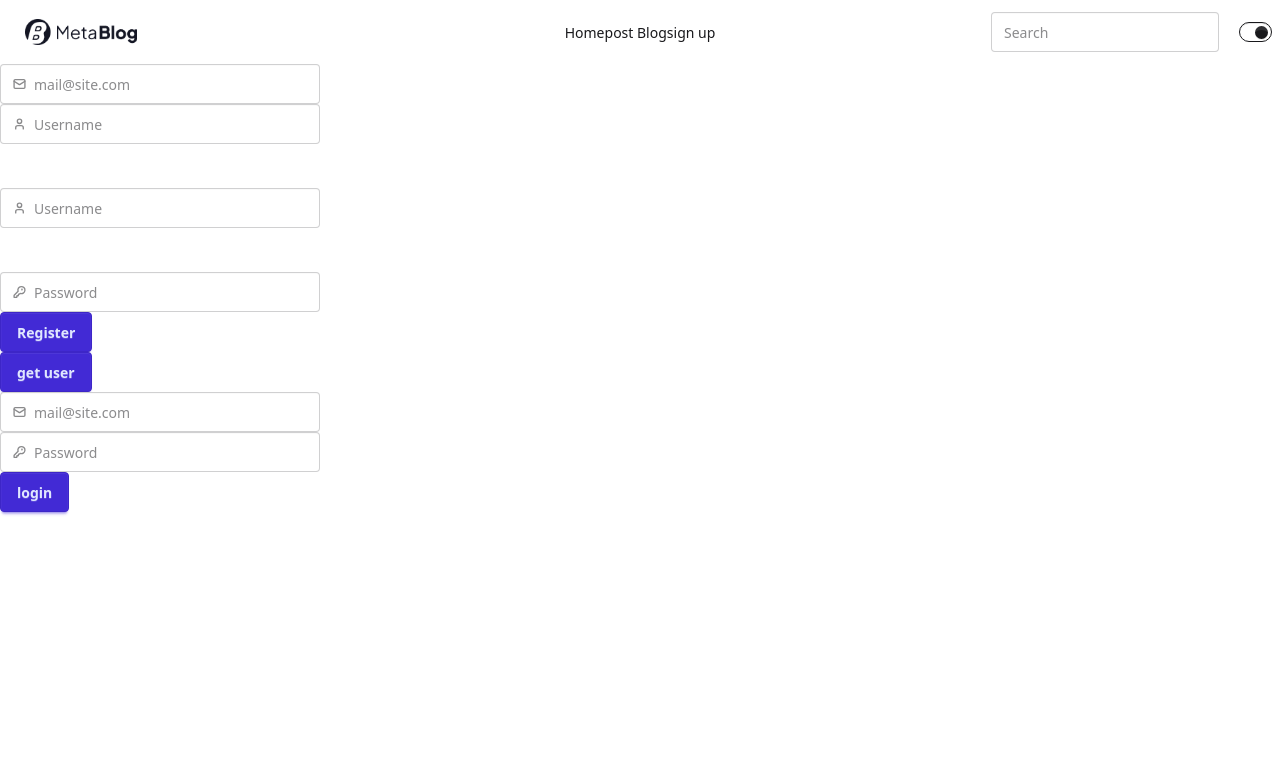
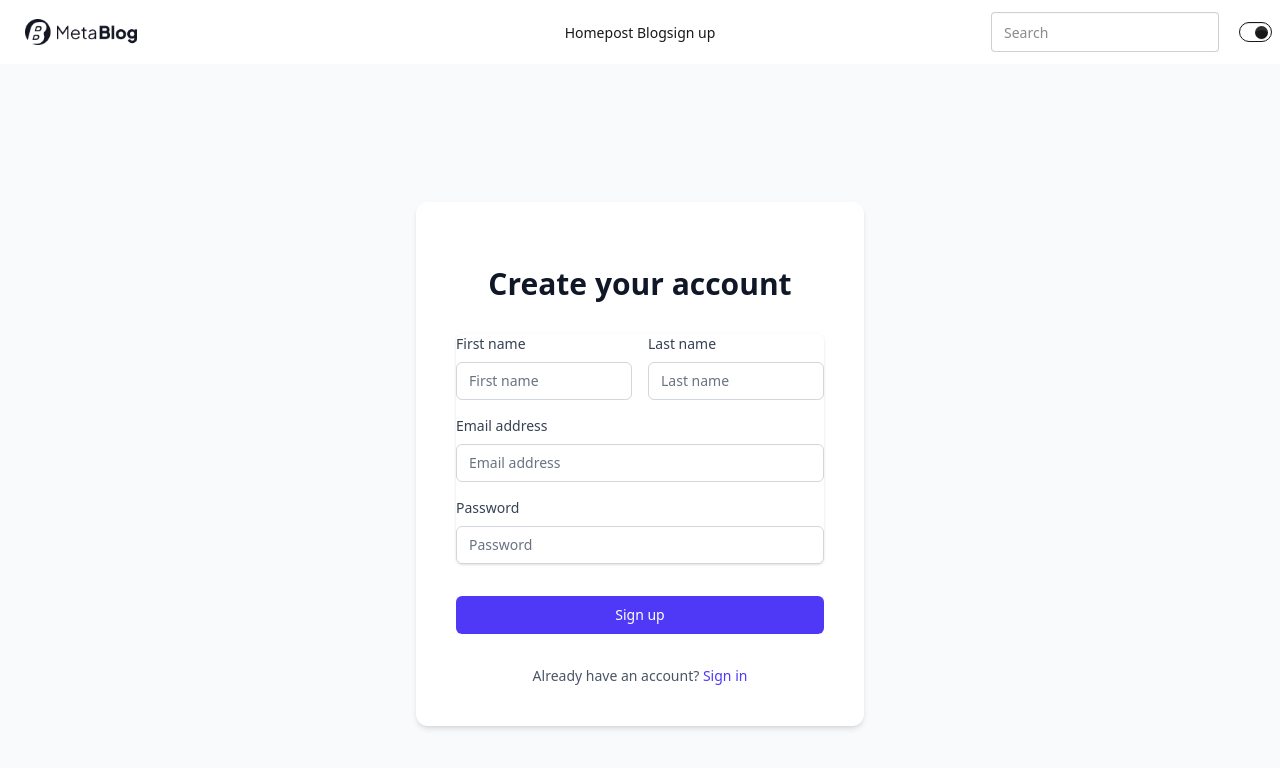
Before and after one commit to Saiyan619/blog-app, a React (Vite) app: page /SignUp in a window 1280 px wide. Shown: the top 768 px of the page. Built offline with nearby package versions, Linux system fonts and the light colour scheme.

Commit message:
still buiilding frontend

```diff
--- a/src/App.jsx
+++ b/src/App.jsx
@@ -5,6 +5,7 @@ import SignUp from './pages/AuthPages/SignUp';
 import { AuthProvider } from './utils/Context';
 import PostABlog from './pages/postBlog/PostABlog';
 import BlogDetails from './pages/blogs/BlogDetails';
+import { Login } from './pages/AuthPages/Login';
 
 const App = () => {
   return (
@@ -13,6 +14,7 @@ const App = () => {
       <Routes>
         <Route path="/" element={<Homepage />} />
         <Route path="/SignUp" element={<SignUp />} />
+        <Route path="/Login" element={<Login />} />
         <Route path="/post_a_blog" element={<PostABlog />} />
         <Route path="/blog/:id" element={<BlogDetails />} />
       </Routes>
--- a/src/pages/AuthPages/Login.jsx
+++ b/src/pages/AuthPages/Login.jsx
@@ -1,12 +1,148 @@
-import React from 'react'
+import React from "react";
+import { useState, useEffect } from "react";
+import axios from "axios";
+import { useAuth } from "../../utils/Context";
+import Nav from "../../globalComponents/Nav";
+import { useNavigate } from "react-router-dom";
 
-const Login = () => {
+export const Login = () => {
+  const { login, register, fetchUserData, isAuthenticated, user, logout } = useAuth();
+
+  const navigate = useNavigate();
+
+  const [loginData, setLoginData] = useState({
+    email: "",
+    password: "",
+  });
+
+  const handleEmailLogin = (e) => {
+    setLoginData({ ...loginData, email: e.target.value });
+  };
+  const handlePasswordLogin = (e) => {
+    setLoginData({ ...loginData, password: e.target.value });
+  };
+  console.log(user);
+
+  const handleSubmit = async (e) => {
+    e.preventDefault();
+    try {
+      const success = await login(loginData.email, loginData.password);
+      if (success) {
+        console.log("Login successful!");
+      } else {
+        console.error("Login failed");
+      }
+    } catch (error) {
+      console.error(error);
+    }
+    console.log("Login submitted:", loginData);
+    navigate("/");
+  };
+
   return (
     <div>
-      Login
-      Login
+      <Nav />
+      <div className="min-h-screen flex items-center justify-center bg-gray-50 py-12 px-4 sm:px-6 lg:px-8">
+        <div className="max-w-md w-full space-y-8 bg-white p-10 rounded-xl shadow-md">
+          <div>
+            <h2 className="mt-6 text-center text-3xl font-extrabold text-gray-900">
+              Sign in to your account
+            </h2>
+          </div>
+          <form className="mt-8 space-y-6" onSubmit={handleSubmit}>
+            {/* <div className="rounded-md shadow-sm -space-y-px"> */}
+
+            <div className="mb-4">
+              <label
+                htmlFor="email-address"
+                className="block text-sm font-medium text-gray-700 mb-2"
+              >
+                Email address
+              </label>
+
+              <div>
+                <fieldset className="fieldset">
+                  <input
+                    id="email-address"
+                    name="email"
+                    type="email"
+                    autoComplete="email"
+                    required
+                    value={loginData.email}
+                    onChange={handleEmailLogin}
+                    placeholder="mail@site.com"
+                    className="input"
+                  />
+                  <p className="fieldset-label">Enter a valid Email</p>
+                </fieldset>
+              </div>
+            </div>
+            <div className="mb-4">
+              <label
+                htmlFor="password"
+                className="block text-sm font-medium text-gray-700 mb-2"
+              >
+                Password
+              </label>
+
+              <div>
+                <fieldset className="fieldset">
+                  <input
+                    id="password"
+                    className="input"
+                    name="password"
+                    type="password"
+                    autoComplete="current-password"
+                    required
+                    onChange={handlePasswordLogin}
+                    placeholder="Password"
+                  />
+                  <p className="fieldset-label">Login you password</p>
+                </fieldset>
+              </div>
+            </div>
+            {/* </div> */}
+
+            <div className="flex items-center justify-between">
+              <div className="flex items-center">
+                <input
+                  id="remember-me"
+                  name="remember-me"
+                  type="checkbox"
+                  className="h-4 w-4 text-indigo-600 focus:ring-indigo-500 border-gray-300 rounded"
+                />
+                <label
+                  htmlFor="remember-me"
+                  className="ml-2 block text-sm text-gray-900"
+                >
+                  Remember me
+                </label>
+              </div>
+
+              <div className="text-sm">
+                <a
+                  href="#"
+                  className="font-medium text-indigo-600 hover:text-indigo-500"
+                >
+                  Forgot your password?
+                </a>
+              </div>
+            </div>
+
+            <div>
+              <div>
+                <button
+                  type="submit"
+                  onClick={handleSubmit}
+                  className="btn btn-primary w-full"
+                >
+                  login
+                </button>
+              </div>
+            </div>
+          </form>
+        </div>
+      </div>
     </div>
-  )
-}
-
-export default Login
+  );
+};
--- a/src/pages/AuthPages/SignUp.jsx
+++ b/src/pages/AuthPages/SignUp.jsx
@@ -3,6 +3,7 @@ import { useState, useEffect } from 'react'
 import axios from 'axios'
 import { useAuth } from '../../utils/Context'
 import Nav from '../../globalComponents/Nav'
+import { Link } from 'react-router-dom'
 
 const SignUp = () => {
 
@@ -20,7 +21,6 @@ const SignUp = () => {
     email: '',
     password: '',
   })
-  console.log(user)
 
   // const [tokens, setTokens] = useState({
   //   access: '',
@@ -87,94 +87,101 @@ const SignUp = () => {
   return (
     <div>
       <Nav />
-
+      <div className="min-h-screen flex items-center justify-center bg-gray-50 py-12 px-4 sm:px-6 lg:px-8">
+      <div className="max-w-md w-full space-y-8 bg-white p-10 rounded-xl shadow-md">
         <div>
-          <label className="input validator">
-  <svg className="h-[1em] opacity-50" xmlns="http://www.w3.org/2000/svg" viewBox="0 0 24 24"><g strokeLinejoin="round" strokeLinecap="round" strokeWidth="2.5" fill="none" stroke="currentColor"><rect width="20" height="16" x="2" y="4" rx="2"></rect><path d="m22 7-8.97 5.7a1.94 1.94 0 0 1-2.06 0L2 7"></path></g></svg>
-  <input value={userData.email}  onChange={handleEmail} type="email" placeholder="mail@site.com" required/>
+          <h2 className="mt-6 text-center text-3xl font-extrabold text-gray-900">
+            Create your account
+          </h2>
+        </div>
+          <div className="rounded-md shadow-sm -space-y-px">
+            <div className="grid grid-cols-2 gap-4 mb-4">
+              <div>
+                <label htmlFor="first-name" className="block text-sm font-medium text-gray-700 mb-2">
+                  First name
                 </label>
-<div className="validator-hint hidden">Enter valid email address</div>
+                <input
+                  id="first-name"
+                  name="firstName"
+                  type="text"
+                  autoComplete="given-name"
+                  required
+                  className="appearance-none relative block w-full px-3 py-2 border border-gray-300 placeholder-gray-500 text-gray-900 rounded-md focus:outline-none focus:ring-indigo-500 focus:border-indigo-500 focus:z-10 sm:text-sm"
+                  placeholder="First name"
+                  value={userData.first_name}
+                  onChange={handleFirstName}
+                />
               </div>
-
-
-
               <div>
-  <label className="input validator">
-  <svg className="h-[1em] opacity-50" xmlns="http://www.w3.org/2000/svg" viewBox="0 0 24 24"><g strokeLinejoin="round" strokeLinecap="round" strokeWidth="2.5" fill="none" stroke="currentColor"><path d="M19 21v-2a4 4 0 0 0-4-4H9a4 4 0 0 0-4 4v2"></path><circle cx="12" cy="7" r="4"></circle></g></svg>
-  <input value={userData.first_name} onChange={handleFirstName} type="input" required placeholder="Username" pattern="[A-Za-z][A-Za-z0-9\-]*" minlength="3" maxlength="30" title="Only letters, numbers or dash" />
+                <label htmlFor="last-name" className="block text-sm font-medium text-gray-700 mb-2">
+                  Last name
                 </label>
-<p className="validator-hint">
-  Must be 3 to 30 characters
-  <br/>containing only letters, numbers or dash
-</p>
+                <input
+                  id="last-name"
+                  name="lastName"
+                  type="text"
+                  autoComplete="family-name"
+                  required
+                  className="appearance-none relative block w-full px-3 py-2 border border-gray-300 placeholder-gray-500 text-gray-900 rounded-md focus:outline-none focus:ring-indigo-500 focus:border-indigo-500 focus:z-10 sm:text-sm"
+                  placeholder="Last name"
+                  value={userData.last_name}
+                  onChange={handleLastName}
+                />
               </div>
-
-          <div>
-  <label className="input validator">
-  <svg className="h-[1em] opacity-50" xmlns="http://www.w3.org/2000/svg" viewBox="0 0 24 24"><g strokeLinejoin="round" strokeLinecap="round" strokeWidth="2.5" fill="none" stroke="currentColor"><path d="M19 21v-2a4 4 0 0 0-4-4H9a4 4 0 0 0-4 4v2"></path><circle cx="12" cy="7" r="4"></circle></g></svg>
-  <input value={userData.last_name}  onChange={handleLastName} type="input" required placeholder="Username" pattern="[A-Za-z][A-Za-z0-9\-]*" minlength="3" maxlength="30" title="Only letters, numbers or dash" />
+            </div>
+            <div className="mb-4">
+              <label htmlFor="email-address" className="block text-sm font-medium text-gray-700 mb-2">
+                Email address
               </label>
-<p className="validator-hint">
-  Must be 3 to 30 characters
-  <br/>containing only letters, numbers or dash
-</p>
+              <input
+                id="email-address"
+                name="email"
+                type="email"
+                autoComplete="email"
+                required
+                className="appearance-none relative block w-full px-3 py-2 border border-gray-300 placeholder-gray-500 text-gray-900 rounded-md focus:outline-none focus:ring-indigo-500 focus:border-indigo-500 focus:z-10 sm:text-sm"
+                placeholder="Email address"
+                value={userData.email}
+                onChange={handleEmail}
+              />
             </div>
-
-
-          <div>
-
-          <label className="input validator">
-  <svg className="h-[1em] opacity-50" xmlns="http://www.w3.org/2000/svg" viewBox="0 0 24 24"><g strokeLinejoin="round" strokeLinecap="round" strokeWidth="2.5" fill="none" stroke="currentColor"><path d="M2.586 17.414A2 2 0 0 0 2 18.828V21a1 1 0 0 0 1 1h3a1 1 0 0 0 1-1v-1a1 1 0 0 1 1-1h1a1 1 0 0 0 1-1v-1a1 1 0 0 1 1-1h.172a2 2 0 0 0 1.414-.586l.814-.814a6.5 6.5 0 1 0-4-4z"></path><circle cx="16.5" cy="7.5" r=".5" fill="currentColor"></circle></g></svg>
-  <input onChange={handlePassword} type="password" required placeholder="Password" minlength="8" pattern="(?=.*\d)(?=.*[a-z])(?=.*[A-Z]).{8,}" title="Must be more than 8 characters, including number, lowercase letter, uppercase letter" />
+            <div className="mb-4">
+              <label htmlFor="password" className="block text-sm font-medium text-gray-700 mb-2">
+                Password
               </label>
-<p className="validator-hint hidden">
-  Must be more than 8 characters, including
-  <br/>At least one number
-  <br/>At least one lowercase letter
-  <br/>At least one uppercase letter
-          </p>
+              <input
+                id="password"
+                name="password"
+                type="password"
+                autoComplete="new-password"
+                required
+                className="appearance-none relative block w-full px-3 py-2 border border-gray-300 placeholder-gray-500 text-gray-900 rounded-md focus:outline-none focus:ring-indigo-500 focus:border-indigo-500 focus:z-10 sm:text-sm"
+                placeholder="Password"
+                value={userData.password}
+                onChange={handlePassword}
+              />
+            </div>
 
           </div>
 
           <div>
-        <button onClick={handleRegistration} className='btn btn-primary'>Register</button>
+            <button
+              type="submit"
+              className="group relative w-full flex justify-center py-2 px-4 border border-transparent text-sm font-medium rounded-md text-white bg-indigo-600 hover:bg-indigo-700 focus:outline-none focus:ring-2 focus:ring-offset-2 focus:ring-indigo-500"
+            >
+              Sign up
+            </button>
           </div>
 
-      <div>
-        <button onClick={fetchUser} className='btn btn-primary'>get user</button>
+          <div className="text-center mt-4">
+            <p className="text-sm text-gray-600">
+              Already have an account?{' '}
+              <Link to={'/Login'} className="font-medium text-indigo-600 hover:text-indigo-500">
+                Sign in
+              </Link>
+            </p>
           </div>
-
-
-      {/* ///////////////////////////////////////////////////////////////// */}
-
-
-      <div>
-          <label className="input validator">
-  <svg className="h-[1em] opacity-50" xmlns="http://www.w3.org/2000/svg" viewBox="0 0 24 24"><g strokeLinejoin="round" strokeLinecap="round" strokeWidth="2.5" fill="none" stroke="currentColor"><rect width="20" height="16" x="2" y="4" rx="2"></rect><path d="m22 7-8.97 5.7a1.94 1.94 0 0 1-2.06 0L2 7"></path></g></svg>
-  <input value={loginData.email} onChange={handleEmailLogin} type="email" placeholder="mail@site.com" required/>
-</label>
-<div className="validator-hint hidden">Enter valid email address</div>
       </div>
-
-
-
-      <div>
-
-              <label className="input validator">
-      <svg className="h-[1em] opacity-50" xmlns="http://www.w3.org/2000/svg" viewBox="0 0 24 24"><g strokeLinejoin="round" strokeLinecap="round" strokeWidth="2.5" fill="none" stroke="currentColor"><path d="M2.586 17.414A2 2 0 0 0 2 18.828V21a1 1 0 0 0 1 1h3a1 1 0 0 0 1-1v-1a1 1 0 0 1 1-1h1a1 1 0 0 0 1-1v-1a1 1 0 0 1 1-1h.172a2 2 0 0 0 1.414-.586l.814-.814a6.5 6.5 0 1 0-4-4z"></path><circle cx="16.5" cy="7.5" r=".5" fill="currentColor"></circle></g></svg>
-      <input onChange={handlePasswordLogin} type="password" required placeholder="Password" minlength="8" pattern="(?=.*\d)(?=.*[a-z])(?=.*[A-Z]).{8,}" title="Must be more than 8 characters, including number, lowercase letter, uppercase letter" />
-    </label>
-    <p className="validator-hint hidden">
-      Must be more than 8 characters, including
-      <br/>At least one number
-      <br/>At least one lowercase letter
-      <br/>At least one uppercase letter
-              </p>
-
-          </div>
-
-          <div>
-        <button onClick={handleLogin} className='btn btn-primary'>login</button>
     </div>
 
     </div>
--- a/src/pages/blogs/BlogDetails.jsx
+++ b/src/pages/blogs/BlogDetails.jsx
@@ -30,7 +30,7 @@ const BlogDetails = () => {
     <div>
       <Nav />
 
-          {!blogDetails ? (
+          {blogDetails ? (
                   <div className="flex items-center justify-center flex-col w-2/3 m-auto mt-10">
 
                   <div className="flex flex-col justify-center m-auto gap-7">
@@ -38,7 +38,7 @@ const BlogDetails = () => {
                       <div className="flex flex-col justify-start">
 
                           <div>
-                          <div className="badge badge-primary">Primary</div>
+                          <div className="badge badge-primary">Technology</div>
                           </div>
 
                           <div className="mt-1">
@@ -61,7 +61,7 @@ const BlogDetails = () => {
 
                       </div>
 
-                          <div>
+                          <div className="flex gap-4">
                               <UpdateModal id={id} />
                               <DeleteBlog id={id} />
                           </div>
--- a/src/pages/blogs/UpdateModal.jsx
+++ b/src/pages/blogs/UpdateModal.jsx
@@ -55,6 +55,8 @@ const UpdateModal = ({ id }) => {
       </button>
       <dialog id="my_modal_5" className="modal modal-bottom sm:modal-middle">
         <div className="modal-box">
+
+          <h3 className="text-2xl mb-5">Edit your Blog Post here</h3>
           <fieldset className="fieldset">
             <legend className="fieldset-legend">Title</legend>
             <input
@@ -64,7 +66,6 @@ const UpdateModal = ({ id }) => {
               className="input"
               placeholder="Type here"
             />
-            <p className="fieldset-label">Optional</p>
           </fieldset>
 
           <fieldset className="fieldset">
@@ -76,7 +77,6 @@ const UpdateModal = ({ id }) => {
               className="input"
               placeholder="Type here"
             />
-            <p className="fieldset-label">Optional</p>
           </fieldset>
 
           <fieldset className="fieldset">
@@ -87,7 +87,7 @@ const UpdateModal = ({ id }) => {
               className="textarea h-24"
               placeholder="content"
             ></textarea>
-            <div className="fieldset-label">Optional</div>
+              <p className="fieldset-label text-red-600">Required</p>
           </fieldset>
 
           <fieldset className="fieldset">
@@ -98,8 +98,9 @@ const UpdateModal = ({ id }) => {
               type="text"
               className="input"
               placeholder="Type here"
+              disabled
             />
-            <p className="fieldset-label">Optional</p>
+                          <p className="fieldset-label text-red-600">Required</p>
           </fieldset>
 
           <fieldset className="fieldset">
@@ -114,16 +115,17 @@ const UpdateModal = ({ id }) => {
               <option value="draft">Draft</option>
               <option value="published">Published</option>
             </select>
-            <span className="fieldset-label">Optional</span>
           </fieldset>
 
           <fieldset className="fieldset">
             <legend className="fieldset-legend">Pick an Image</legend>
             <input onChange={handleImage} type="file" className="file-input" />
             <label className="fieldset-label">Max size 2MB</label>
+            <p className="fieldset-label text-red-600">Required</p>
+
           </fieldset>
 
-          <button onClick={editBlog} className="btn">
+          <button onClick={editBlog} className="btn btn-primary mt-5">
             Update
           </button>
 
--- a/src/pages/home/Cards.jsx
+++ b/src/pages/home/Cards.jsx
@@ -2,6 +2,11 @@ import React from 'react'
 import { Link } from 'react-router-dom'
 
 const Cards = ({item}) => {
+  // Truncate the content if it's longer than 100 characters
+  const truncatedContent = item.content.length > 100
+    ? `${item.content.substring(0, 100)}...`
+    : item.content;
+
   return (
     <div className="card bg-base-100 w-80 shadow-sm">
       <figure className="p-5">
@@ -12,27 +17,22 @@ const Cards = ({item}) => {
       </figure>
       <div className="card-body text-left">
         <span className='bg-blue-100 text-blue-700 font-semibold w-22 flex items-center p-1 rounded-sm'>Technology</span>
-      <h2 className="card-title">The Impact on Technology on the Workplace: How Technology is Changing</h2>
-      <p>A card component has a figure, a body part, and inside body there are title and actions parts</p>
+        <h2 className="card-title">{item.title}</h2>
+        <p>{truncatedContent}</p>
         <div className="card-actions flex items-center justify-between">
           <div className='flex items-center gap-2'>
-
             <div className="avatar">
               <div className="w-8 rounded-full">
                 <img src="https://img.daisyui.com/images/stock/photo-1534528741775-53994a69daeb.webp" />
               </div>
             </div>
-
             <div>
               <span>Jason Fransisco</span>
             </div>
-
           </div>
-
           <div>
             <span>August 20, 2022</span>
           </div>
-
         </div>
       </div>
       <Link to={`/blog/${item.id}`} className="btn btn-primary">Read More</Link>
--- a/src/pages/home/Homepage.jsx
+++ b/src/pages/home/Homepage.jsx
@@ -104,7 +104,7 @@ const Homepage = () => {
       <button onClick={fetchSinglePost} className="btn">Single Post</button>
       <button onClick={fetchCategories} className="btn">Categories</button>
       <button onClick={fetchData} className="btn">get User</button> */}
-      <button onClick={checkAuth} className="btn">check auth</button>
+      {/* <button onClick={checkAuth} className="btn">check auth</button>  */}
 
       <div
         className="hero min-h-screen"
```
Lines whose indentation alone changed are shown as unchanged.
